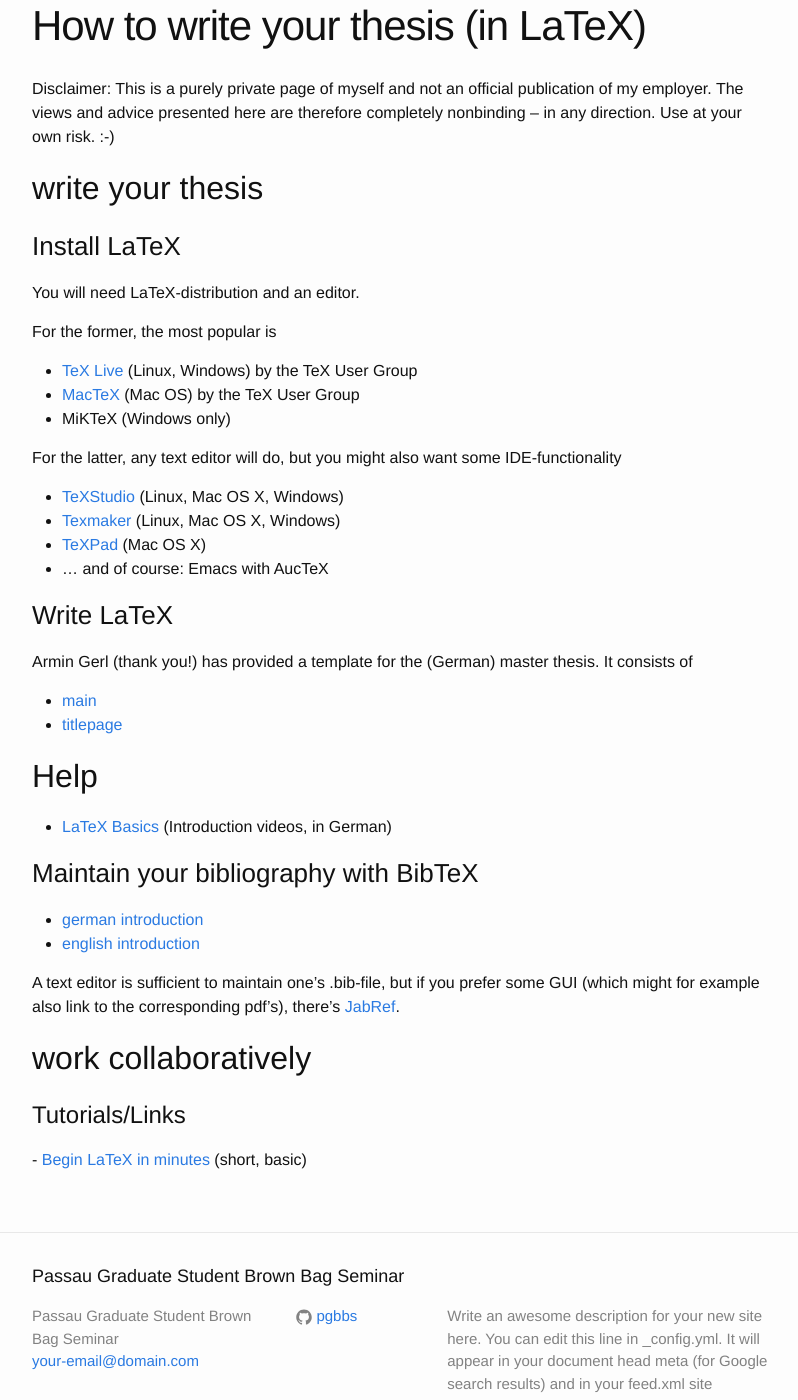
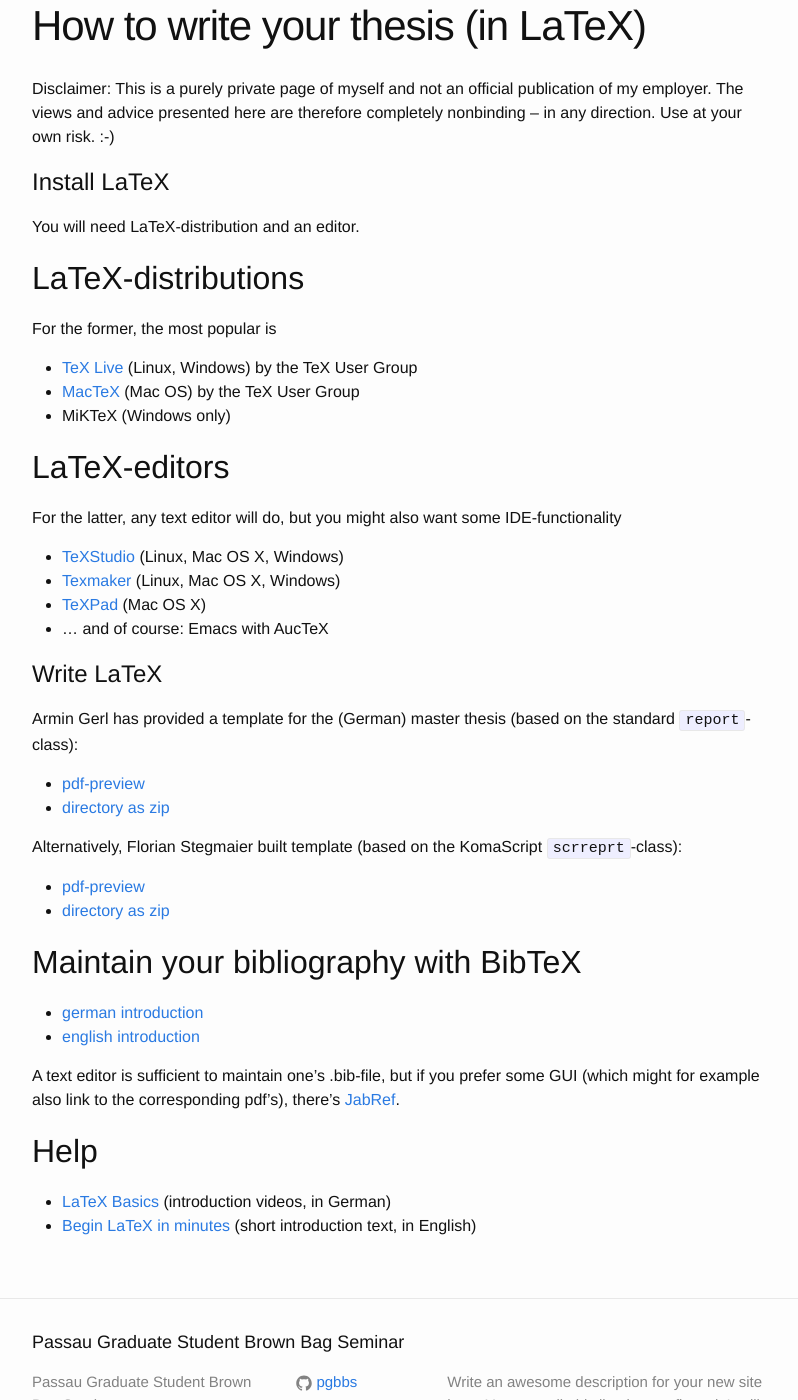
Before and after one commit to PGBBS/pgbbs.github.io, a Jekyll site: the page built from _pages/how-to-LaTeX.md, in a window 1280 px wide and 1400 px high, scrolled down 367 px. Shown: the whole window, without its empty margins (238-1036 px from the left). Built offline with Jekyll 4.4.1, drawn with Linux system fonts in a browser that asks for light colours.

Commit message:
update links/descriptions for LaTeX-templates

```diff
--- a/_pages/how-to-LaTeX.md
+++ b/_pages/how-to-LaTeX.md
@@ -9,11 +9,11 @@
 therefore completely nonbinding -- in any direction. Use at your own
 risk. :-)
 
-## write your thesis
-
-### Install LaTeX
+# Install LaTeX
 
 You will need LaTeX-distribution and an editor.
+
+## LaTeX-distributions
 
 For the former, the most popular is
 
@@ -21,6 +21,8 @@
   the TeX User Group
 - [MacTeX](http://www.tug.org/mactex/) (Mac OS) by the TeX User Group
 - MiKTeX (Windows only)
+
+## LaTeX-editors
 
 For the latter, any text editor will do, but you might also want some
 IDE-functionality
@@ -31,25 +33,27 @@
 - [TeXPad](http://www.texpadapp.com) (Mac OS X)
 - ... and of course: Emacs with AucTeX
 
+# Write LaTeX
 
-### Write LaTeX
+Armin Gerl has provided a template for the (German) master thesis
+(based on the standard `report`-class):
 
-Armin Gerl (thank you!) has provided a template for the (German)
-master thesis. It consists of
+- [pdf-preview][1]
+- [directory as zip][2]
 
-- [main][1]
-- [titlepage][2]
+[1]:{{ site.url }}/docs/thesis-de-report/master-thesis-de.pdf
+[2]:{{ site.url }}/docs/thesis-de-report.zip
 
-[1]:{{ site.url }}/docs/master-thesis-de.tex
-[2]:{{ site.url }}/docs/title-page.tex
+Alternatively, Florian Stegmaier built template (based on the
+KomaScript `scrreprt`-class):
 
-## Help
+- [pdf-preview][1]
+- [directory as zip][2]
 
-- [LaTeX
-  Basics](https://www.youtube.com/playlist?list=PLuyjaM3Uz-oOS7zcMFaROwrg83KBR1Sui)
-  (Introduction videos, in German)
+[1]:{{ site.url }}/docs/thesis-de-scrreprt/rootFile.pdf
+[2]:{{ site.url }}/docs/thesis-de-scrreprt.zip
 
-### Maintain your bibliography with BibTeX
+## Maintain your bibliography with BibTeX
 
 - [german introduction](http://www.juergenfenn.de/tex/dtk/bibonline.pdf)
 - [english
@@ -59,11 +63,10 @@
 prefer some GUI (which might for example also link to the corresponding
 pdf's), there's [JabRef](http://jabref.sourceforge.net/).
 
+## Help
 
-## work collaboratively
-
-# Tutorials/Links
-
--
-  [Begin LaTeX in minutes](https://github.com/VoLuong/Begin-Latex-in-minutes)
-  (short, basic)
+- [LaTeX
+  Basics](https://www.youtube.com/playlist?list=PLuyjaM3Uz-oOS7zcMFaROwrg83KBR1Sui)
+  (introduction videos, in German)
+- [Begin LaTeX in minutes](https://github.com/VoLuong/Begin-Latex-in-minutes)
+  (short introduction text, in English)
```
